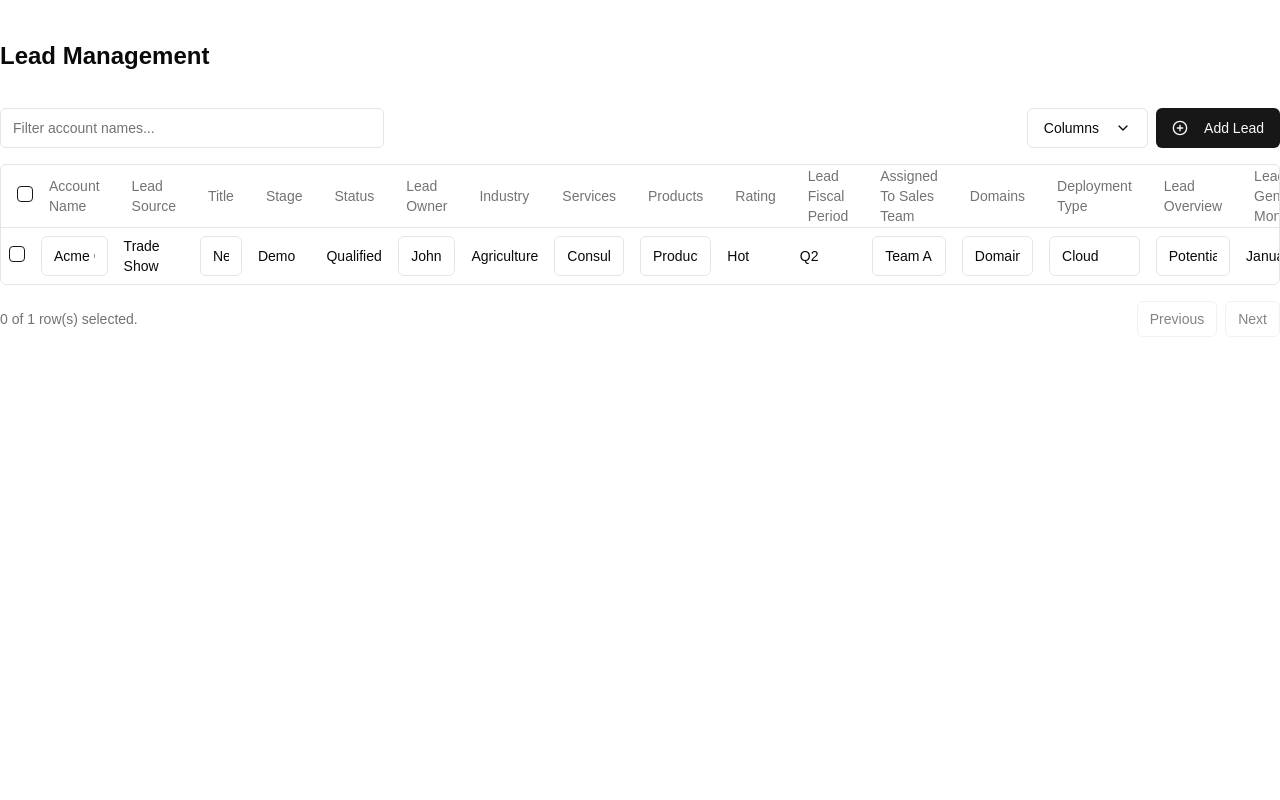
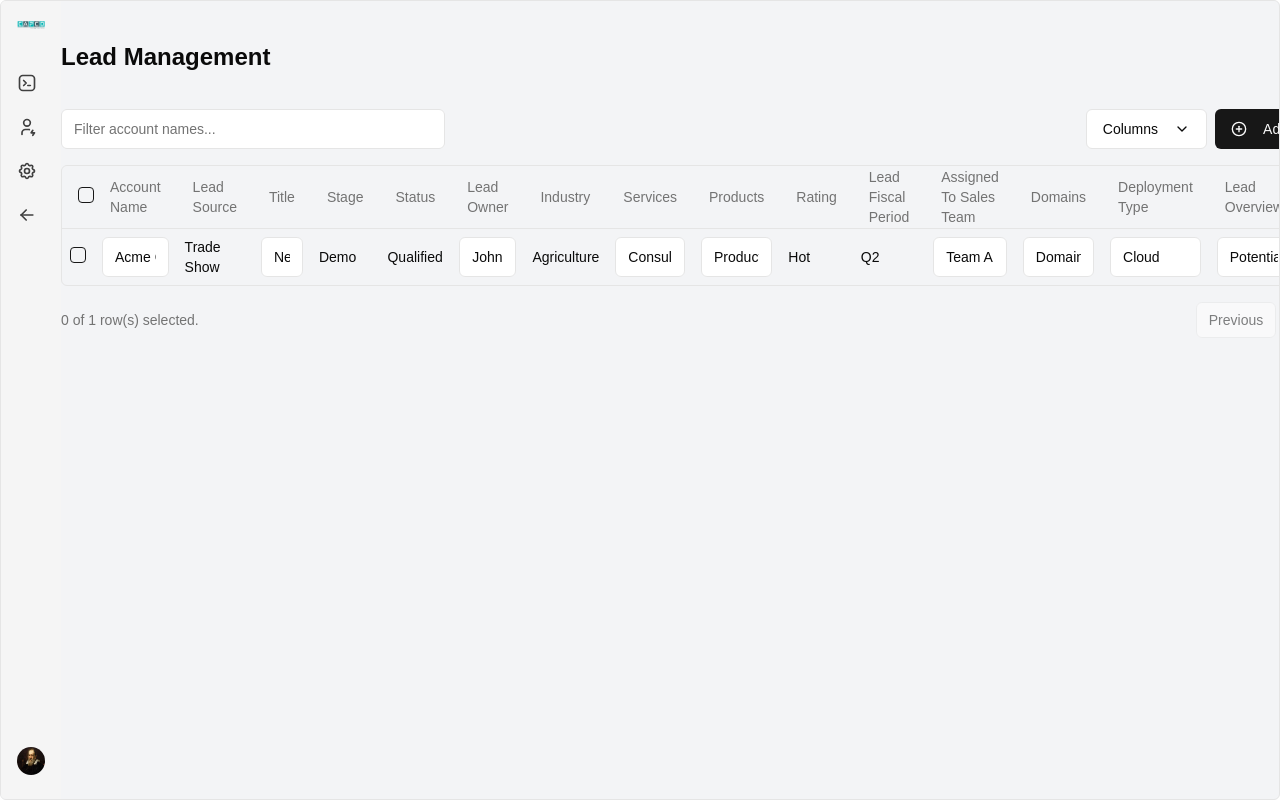
Before and after one commit to AbdulMuneebSyed/cacpa, a Next.js app: page /dashboard in a window 1280 px wide. Built offline with nearby package versions, Linux system fonts and the light colour scheme.

Commit message:
fix-dashboard updated-sidebar

```diff
--- a/app/dashboard/page.tsx
+++ b/app/dashboard/page.tsx
@@ -1,14 +1,120 @@
 "use client"
 import { LeadManagementTable } from '@/components/ui/dataTable'
-import React from 'react'
+import React, { useState } from "react";
+import { Sidebar, SidebarBody, SidebarLink } from "@/components/ui/crm/sidebar";
+import {
+  IconArrowLeft,
+  IconBrandTabler,
+  IconSettings,
+  IconUserBolt,
+} from "@tabler/icons-react";
+import Link from "next/link";
+import { motion } from "framer-motion";
+import Image from "next/image";
+import { cn } from "@/lib/utils";
+import logo from "@/public/logo/logo.png"
+import profile from "@/public/galelio.jpg"
+export default function page() {
+  const links = [
+    {
+      label: "Dashboard",
+      href: "/dashboard",
+      icon: (
+        <IconBrandTabler className="text-neutral-700 dark:text-neutral-200 h-5 w-5 flex-shrink-0" />
+      ),
+    },
+    {
+      label: "Profile",
+      href: "/dashboard/profile",
+      icon: (
+        <IconUserBolt className="text-neutral-700 dark:text-neutral-200 h-5 w-5 flex-shrink-0" />
+      ),
+    },
+    {
+      label: "Settings",
+      href: "/dashboard/settings",
+      icon: (
+        <IconSettings className="text-neutral-700 dark:text-neutral-200 h-5 w-5 flex-shrink-0" />
+      ),
+    },
+    {
+      label: "Logout",
+      href: "/",
+      icon: (
+        <IconArrowLeft className="text-neutral-700 dark:text-neutral-200 h-5 w-5 flex-shrink-0" />
+      ),
+    },
+  ];
+  const [open, setOpen] = useState(false);
+  return (
+    <div
+      className={cn(
+        "rounded-md flex flex-col md:flex-row bg-gray-100 dark:bg-neutral-800 w-full flex-1 max-w-7xl mx-auto border border-neutral-200 dark:border-neutral-700 overflow-hidden",
+        "h-screen" // for your use case, use `h-screen` instead of `h-[60vh]`
+      )}
+    >
+      <Sidebar open={open} setOpen={setOpen}>
+        <SidebarBody className="justify-between h-full gap-10">
+          <div className="flex flex-col flex-1 overflow-y-auto overflow-x-hidden">
+            {open ? <Logo /> : <LogoIcon />}
+            <div className="mt-8 flex flex-col gap-2">
+              {links.map((link, idx) => (
+                <SidebarLink key={idx} link={link} />
+              ))}
+            </div>
+          </div>
+          <div>
+            <SidebarLink
+              link={{
+                label: "Muneeb",
+                href: "#",
+                icon: (
+                  <Image
+                    src={profile}
+                    className="h-7 w-7 flex-shrink-0 rounded-full"
+                    width={50}
+                    height={50}
+                    alt="Avatar"
+                  />
+                ),
+              }}
+            />
+          </div>
+        </SidebarBody>
+      </Sidebar>
+      <Dashboard />
+    </div>
+  );
+}
+export const Logo = () => {
+  return (
+    <Link
+      href="/dashboard"
+      className="font-normal flex flex-col space-x-2 items-start text-sm text-black py-1 relative z-20"
+    >
+     <Image src={logo} alt='capco' width={50} className='w-fit object-fit'/>
 
-const page = () => {
+    </Link>
+  );
+};
+export const LogoIcon = () => {
+  return (
+    <Link
+      href="#"
+      className="font-normal flex space-x-2 items-center text-sm text-black py-1 relative z-20"
+    >
+      <Image src={logo} alt="capco" width={50} className="w-fit object-fit" />
+      {/* <div className="h-5 w-6 bg-black dark:bg-white rounded-br-lg rounded-tr-sm rounded-tl-lg rounded-bl-sm flex-shrink-0" /> */}
+    </Link>
+  );
+};
+
+// Dummy dashboard component with content
+const Dashboard = () => {
   return (
     <div className="container mx-auto py-10">
       <h1 className="text-2xl font-bold mb-5">Lead Management</h1>
       <LeadManagementTable />
     </div>
   );
-}
-
-export default page;
+};
--- a/components/ui/orbiting.tsx
+++ b/components/ui/orbiting.tsx
@@ -31,19 +31,7 @@ export function OrbitingCirclesDemo() {
           Web Development & Hosting Services
         </span>
       </OrbitingCircles>
-      <svg
-        xmlns="http://www.w3.org/2000/svg"
-        version="1.1"
-        className=" absolute inset-0 size-full"
-      >
-        <circle
-          className="stroke-black/50 stroke-1 dark:stroke-white/10"
-          cx="50%"
-          cy="50%"
-          r="100px"
-          fill="none"
-        />
-      </svg>
+
       <OrbitingCircles
         className="size-[25px] border-none bg-transparent  flex flex-col"
         duration={20}
```
Also changed, not shown: public/galelio.jpg (added).
